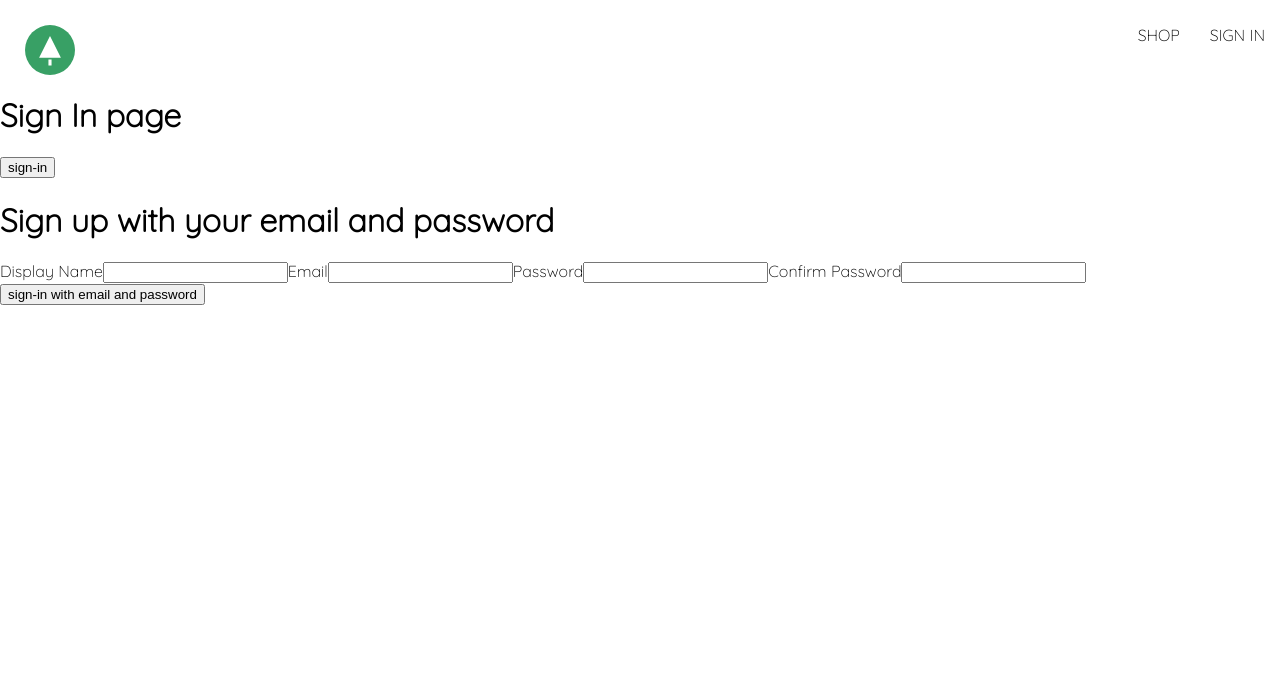
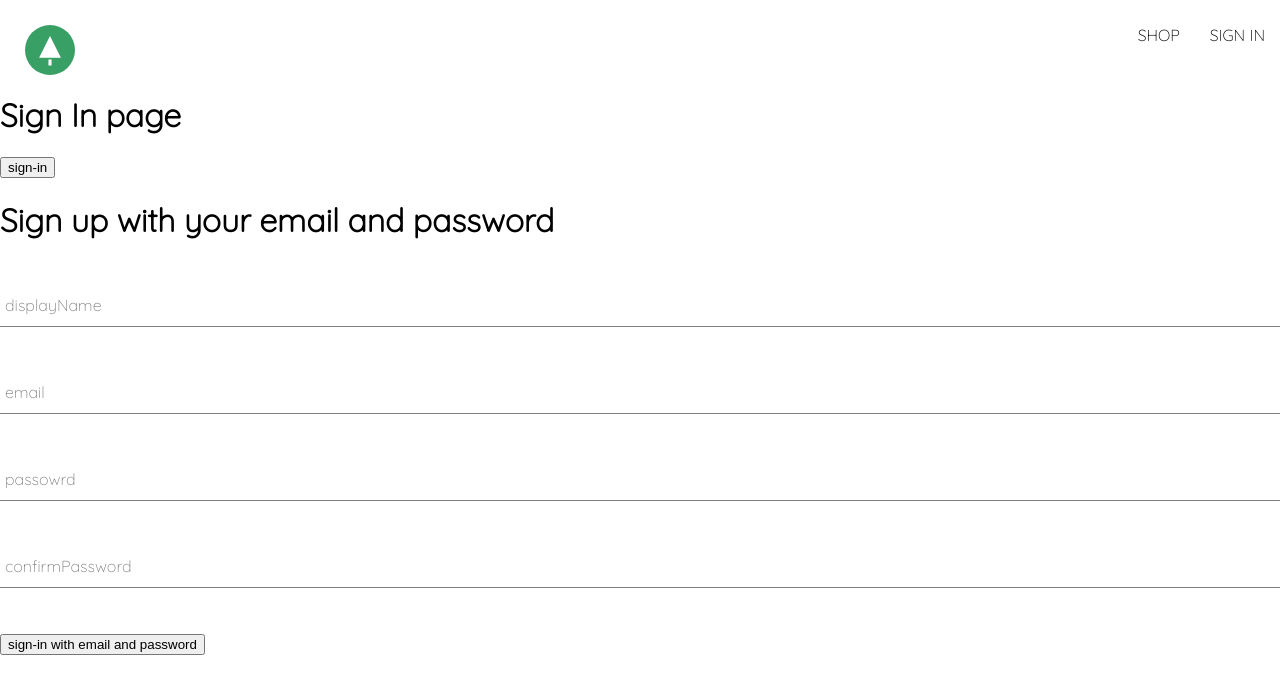
Before and after one commit to miku0129/green-clothing, a React (Create React App) app: page /sign-in in a window 1280 px wide. Shown: the top 694 px of the page. Built offline with nearby package versions, Linux system fonts and the light colour scheme; no server answers.

Commit message:
make Forminput component

```diff
--- /dev/null
+++ b/src/compoments/form-input/form-input.component.jsx
@@ -0,0 +1,20 @@
+import "./form-input.styles.scss";
+
+const FormInput = ({ label, ...otherProps }) => {
+  return (
+    <div className="group">
+      <input className="form-input" {...otherProps} />
+      {label && (
+        <label
+          className={`${
+            otherProps.value.length ? "shrink" : null
+          } form-input-label`}
+        >
+          {label}
+        </label>
+      )}
+    </div>
+  );
+};
+
+export default FormInput;
--- /dev/null
+++ b/src/compoments/form-input/form-input.styles.scss
@@ -0,0 +1,54 @@
+$sub-color: grey;
+$main-color: black;
+
+@mixin shrinkLabel {
+  top: -14px;
+  font-size: 12px;
+  color: $main-color;
+}
+
+.group {
+  position: relative;
+  margin: 45px 0;
+
+  .form-input {
+    background: none;
+    background-color: white;
+    color: $sub-color;
+    font-size: 18px;
+    padding: 10px 10px 10px 5px;
+    display: block;
+    width: 100%;
+    border: none;
+    border-radius: 0;
+    border-bottom: 1px solid $sub-color;
+    margin: 25px 0;
+
+    &:focus {
+      outline: none;
+    }
+
+    &:focus ~ .form-input-label {
+      @include shrinkLabel();
+    }
+  }
+
+  input[type='password'] {
+    letter-spacing: 0.3em;
+  }
+
+  .form-input-label {
+    color: $sub-color;
+    font-size: 16px;
+    font-weight: normal;
+    position: absolute;
+    pointer-events: none;
+    left: 5px;
+    top: 10px;
+    transition: 300ms ease all;
+
+    &.shrink {
+      @include shrinkLabel();
+    }
+  }
+}
--- a/src/compoments/sign-up-form/sign-up-form.component.jsx
+++ b/src/compoments/sign-up-form/sign-up-form.component.jsx
@@ -3,6 +3,7 @@
   createAuthUserWithEmailAndPassword,
   createUserDocumentFromAuth,
 } from "../../utils/firebase/firebase.utils";
+import FormInput from "../form-input/form-input.component";
 
 const defaultFormField = {
   displayName: "",
@@ -26,7 +27,6 @@
       createAuthUserWithEmailAndPassword(email, password)
         .then(async ({ user }) => {
           await createUserDocumentFromAuth(user, { displayName });
-          alert("user is authenticated");
           setField(defaultFormField); //フォームを初期化
         })
         .catch((e) => {
@@ -43,8 +43,8 @@
     <div>
       <h1>Sign up with your email and password</h1>
       <form onSubmit={handleSubmit}>
-        <label>Display Name</label>
-        <input
+        <FormInput
+          label="displayName"
           type="text"
           required
           onChange={handleChanges}
@@ -52,8 +52,8 @@
           value={displayName}
         />
 
-        <label>Email</label>
-        <input
+        <FormInput
+          label="email"
           type="email"
           required
           onChange={handleChanges}
@@ -61,8 +61,8 @@
           value={email}
         />
 
-        <label>Password</label>
-        <input
+        <FormInput
+          label="passowrd"
           type="password"
           required
           onChange={handleChanges}
@@ -70,8 +70,8 @@
           value={password}
         />
 
-        <label>Confirm Password</label>
-        <input
+        <FormInput
+          label="confirmPassword"
           type="password"
           required
           onChange={handleChanges}
```
